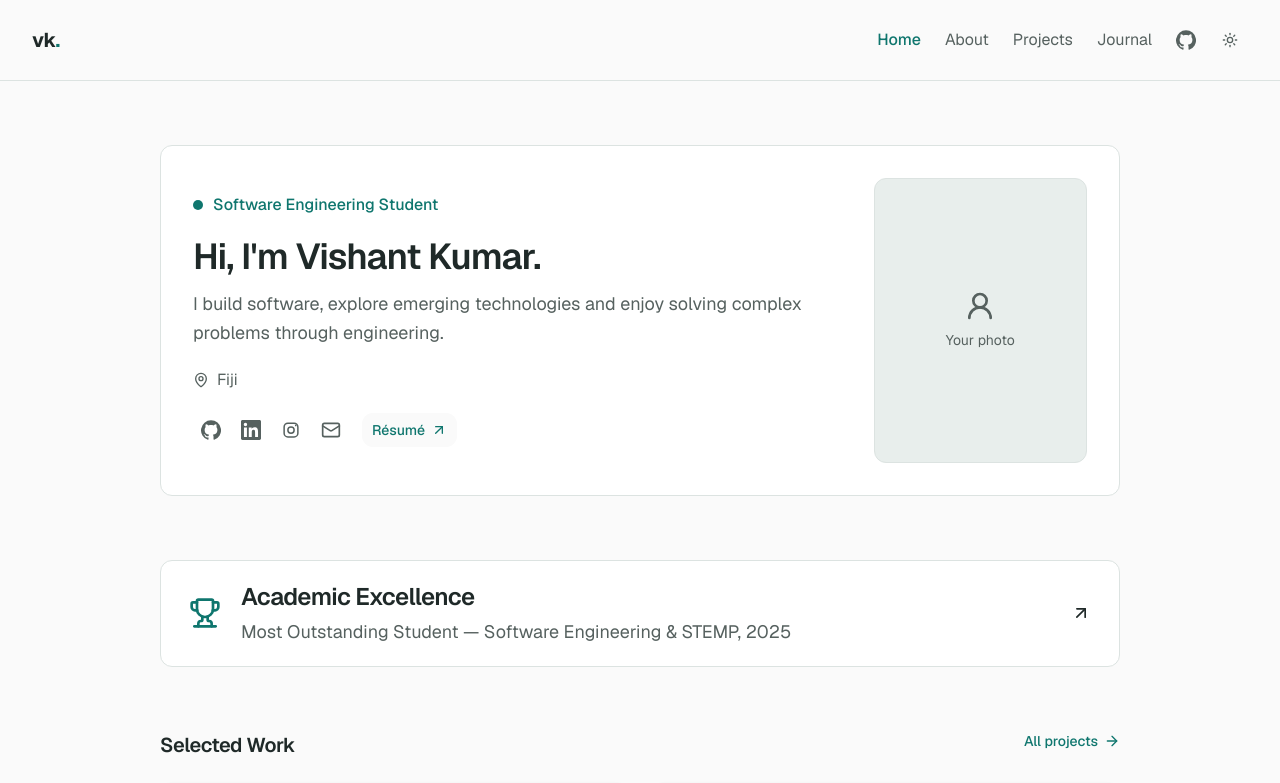
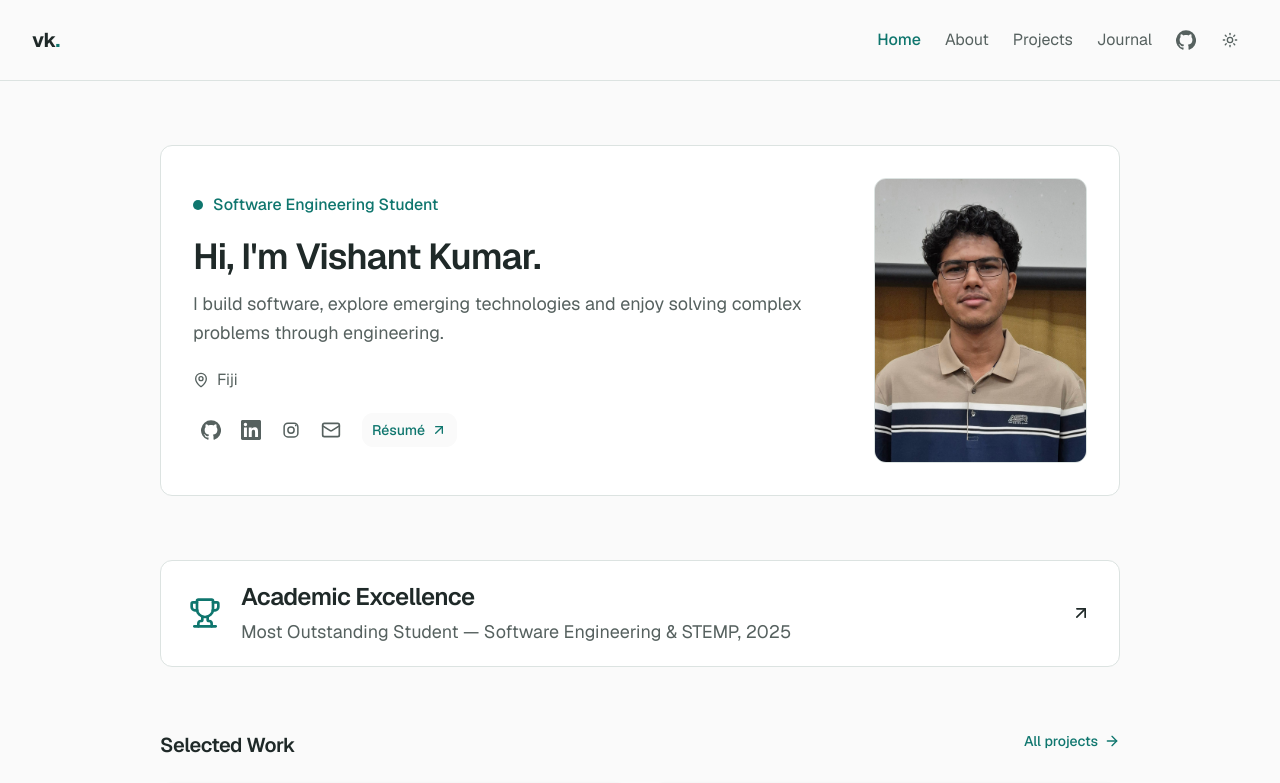
Before and after one commit to v-i-s-h-a-n-t/portfolio, a Next.js app: page / in a window 1280 px wide. Shown: the top 783 px of the page. Built offline with nearby package versions, Linux system fonts and the light colour scheme.

Commit message:
feat: integrate personal profile photograph

```diff
--- a/src/components/sections/introduction.tsx
+++ b/src/components/sections/introduction.tsx
@@ -47,7 +47,12 @@ export function Introduction() {
             </Link>
           </div>
         </div>
-        <ProfilePortrait />
+        <ProfilePortrait
+          image={{
+            src: "/images/vishant-kumar.jpg",
+            alt: "Portrait of Vishant Kumar",
+          }}
+        />
       </div>
     </section>
   );
```
